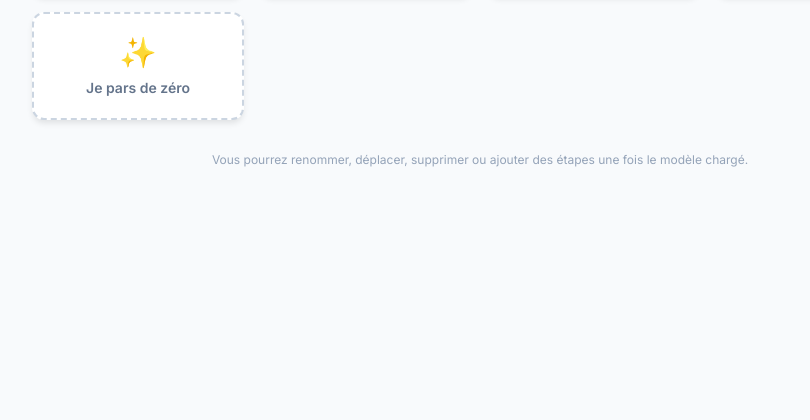
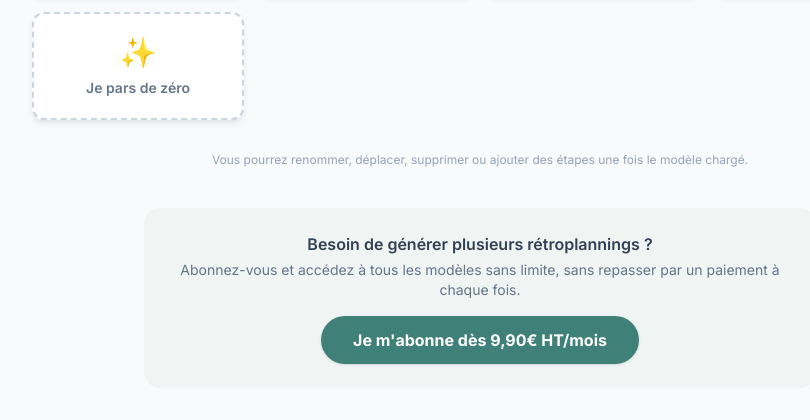
Before and after one commit to Omnipub/Retroplanning, a Flask app: page /modeles in a window 1280 px wide. Shown: the part 456-876 px from the top of the page, without its empty margins (160-970 px from the left). Before the commit the page ends 623 px from the top, so only its background shows below. Run offline with Flask 3, Linux system fonts and the light colour scheme; parts of the project's set-up code (start-up, migrations or seed data) failed here and were passed over; some libraries are stand-ins or nearby versions.

Commit message:
Update choix_modele.html

```diff
--- a/templates/choix_modele.html
+++ b/templates/choix_modele.html
@@ -56,6 +56,14 @@ Choisissez un modèle pour démarrer avec les étapes clés déjà en place —
 <p class="text-center text-slate-400 text-xs mt-8">
 Vous pourrez renommer, déplacer, supprimer ou ajouter des étapes une fois le modèle chargé.
 </p>
+
+<div class="mt-10 max-w-2xl mx-auto rounded-2xl p-6 text-center" style="background-color:#F0F5F3;">
+  <p class="text-slate-700 font-semibold mb-1">Besoin de générer plusieurs rétroplannings ?</p>
+  <p class="text-slate-500 text-sm mb-4">Abonnez-vous et accédez à tous les modèles sans limite, sans repasser par un paiement à chaque fois.</p>
+  <a href="/tarifs" class="inline-block text-white font-bold py-3 px-8 rounded-full shadow transition hover:scale-105" style="background-color:#3F8078">
+    Je m'abonne dès 9,90€ HT/mois
+  </a>
+</div>
 </div>
 </body>
 </html>
```
